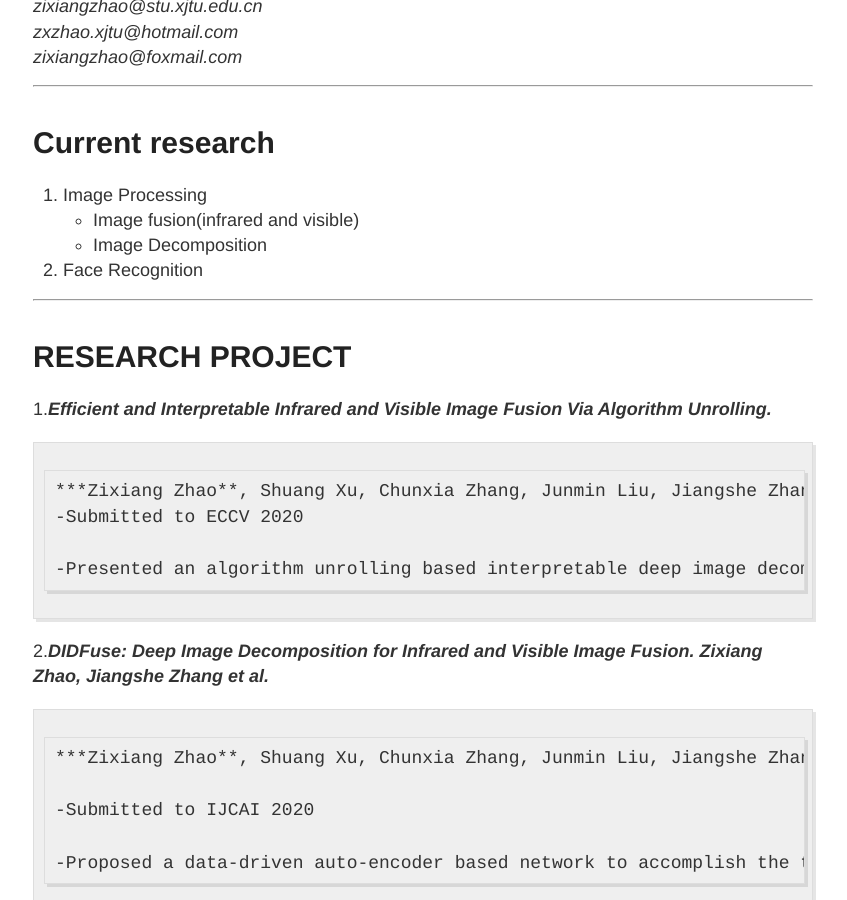
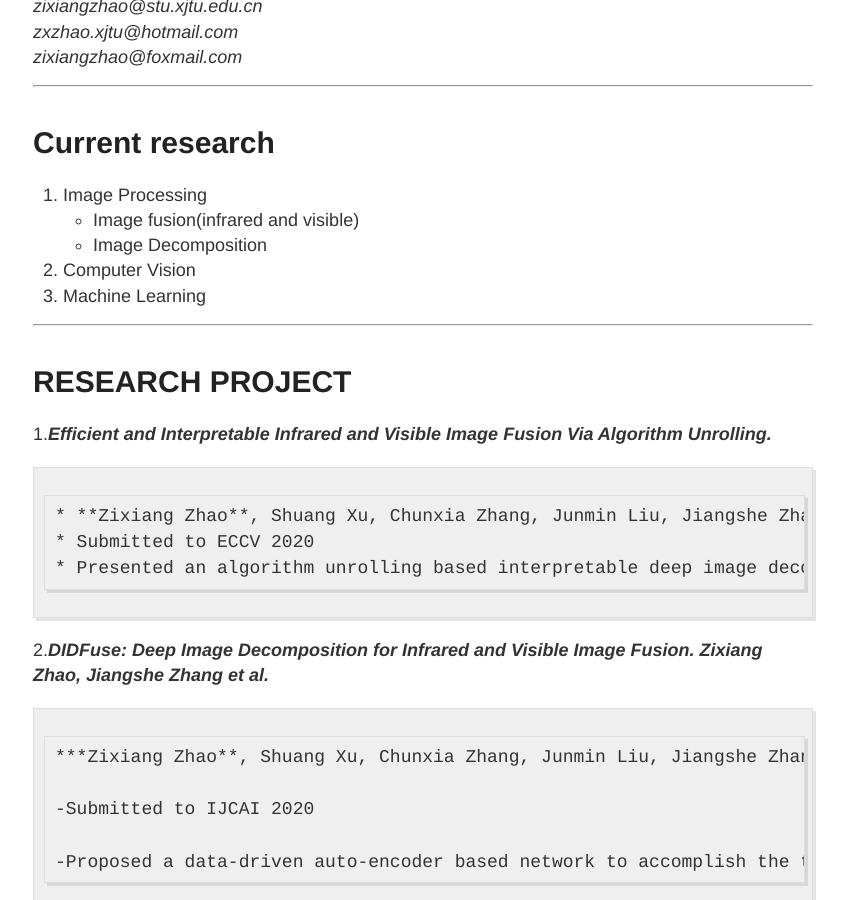
Before and after one commit to Zhaozixiang1228/Zhaozixiang1228.github.io, a Jekyll site: the page built from index.md, in a window 1280 px wide and 900 px high, scrolled down 388 px. Shown: the whole window, without its empty margins (217-1064 px from the left). Built offline with Jekyll 4.4.1, drawn with Linux system fonts in a browser that asks for light colours; our own code applies the rules of GitHub Pages for plain Markdown files.

Commit message:
Update index.md

```diff
--- a/index.md
+++ b/index.md
@@ -15,7 +15,8 @@ I am expected to obtain my Master's degree in 2021 and purse **an admission of a
 1. Image Processing
    - Image fusion(infrared and visible)
    - Image Decomposition
-2. Face Recognition
+2. Computer Vision
+3. Machine Learning
 
 ---
 
@@ -23,10 +24,9 @@ I am expected to obtain my Master's degree in 2021 and purse **an admission of a
 
 1.***Efficient and Interpretable Infrared and Visible Image Fusion Via Algorithm Unrolling.***
 
-	***Zixiang Zhao**, Shuang Xu, Chunxia Zhang, Junmin Liu, Jiangshe Zhang*
-	-Submitted to ECCV 2020
-
-	-Presented an algorithm unrolling based interpretable deep image decomposition network for infrared and visible image fusion
+	* **Zixiang Zhao**, Shuang Xu, Chunxia Zhang, Junmin Liu, Jiangshe Zhang
+	* Submitted to ECCV 2020
+	* Presented an algorithm unrolling based interpretable deep image decomposition network for infrared and visible image fusion
 
 
 2.***DIDFuse: Deep Image Decomposition for Infrared and Visible Image Fusion. Zixiang Zhao, Jiangshe Zhang et al.***
```
